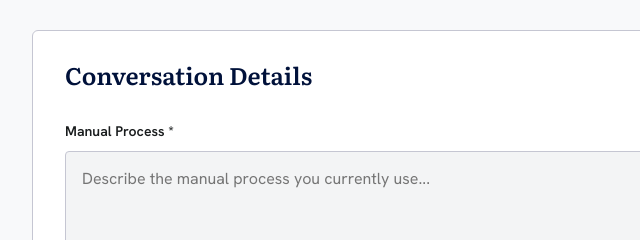
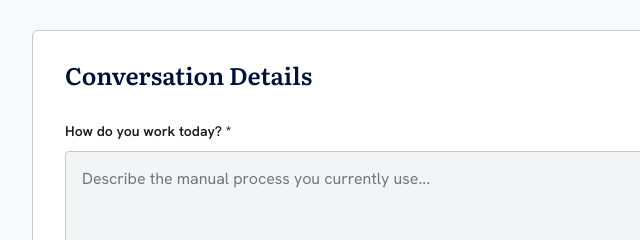
Before and after one commit to Boundless-Tallawah-Software/community-listening-engine, a plain HTML site: page web/prospect/index.html in a window 1280 px wide. Shown: the part 842-1082 px from the top of the page, 224-864 px from the left. Drawn offline with Linux system fonts and the light colour scheme; files that its build step writes are made by us from their sources; files whose address does not match are found by name.

Commit message:
feat: prospect: format and style

```diff
--- a/web/prospect/index.html
+++ b/web/prospect/index.html
@@ -53,7 +53,7 @@
                     <h2>Conversation Details</h2>
 
                     <div class="form-group">
-                        <label for="manualProcess">Manual Process *</label>
+                        <label for="manualProcess">How do you work today? *</label>
                         <textarea id="manualProcess" name="manual_process" rows="6" placeholder="Describe the manual process you currently use..."></textarea>
                     </div>
 
```
